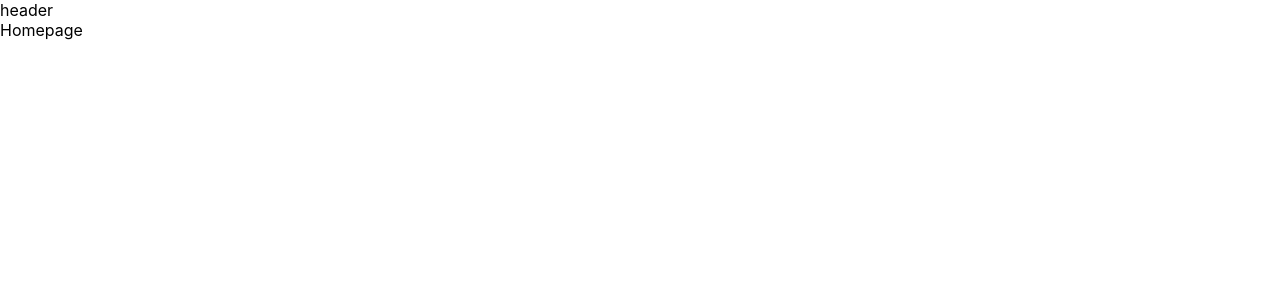
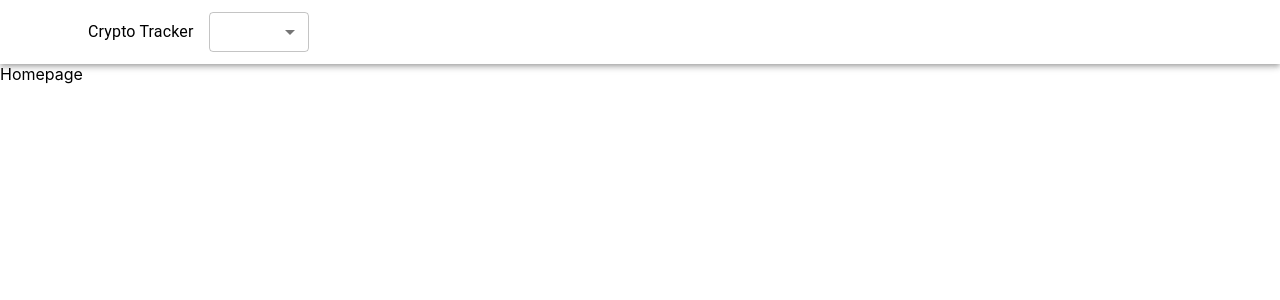
Before and after one commit to anbee123/crypto-watchlist, a React (Create React App) app: page / in a window 1280 px wide. Shown: the top 300 px of the page. Built offline with nearby package versions, Linux system fonts and the light colour scheme; a web font is replaced by a local one.

Commit message:
Added in Header.js

```diff
--- a/src/Components/Header.js
+++ b/src/Components/Header.js
@@ -1,9 +1,27 @@
 
+import { AppBar, Toolbar, Typography, Select, MenuItem } from "@mui/material";
+import { Container } from "@mui/system";
 import React from "react";
 
  const Header =() =>{
     return (
-<div>header</div>
+<AppBar color= 'transparent' position='static'>
+<Container>
+    <Toolbar>
+        <Typography> Crypto Tracker </Typography>
+        <Select
+        variant="outlined"
+        style={{
+            width:100,
+            height: 40,
+            marginLeft: 15,
+        }}>
+<MenuItem value={'USD'}>USD</MenuItem>
+<MenuItem value={'EUR'}>EUR</MenuItem>
+        </Select>
+    </Toolbar>
+</Container>
+</AppBar>
     )
  }
  export default Header;
```
